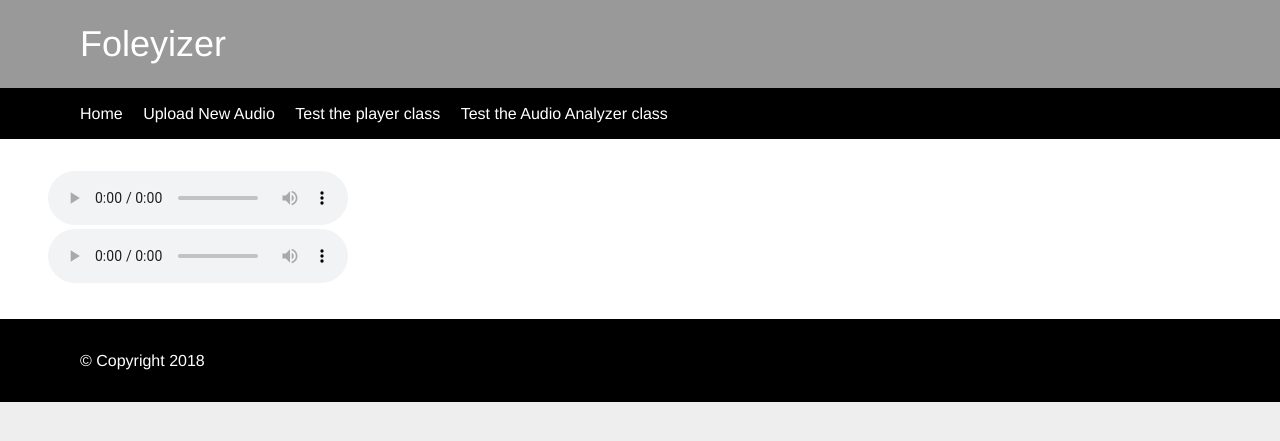
After one commit to Original-heapsters/foleyizer, a Flask app: template app/templates/analysis.html in a window 1280 px wide. The commit adds this page. Shown: the top 441 px of the page. Run offline with Flask 2, Linux system fonts and the light colour scheme; the template is opened without the code that fills it, so the values that code supplies are empty.

Commit message:
test pages in place for python files

```diff
--- a/app/app.py
+++ b/app/app.py
@@ -1,5 +1,6 @@
 import os
 from scripts.player import Player
+from scripts.AudioAnalyzer import AudioAnalyzer
 from flask import Flask,render_template, url_for, flash, request, redirect
 from werkzeug.utils import secure_filename
 
@@ -15,6 +16,7 @@ app.config['LOG_FOLDER'] = LOG_FOLDER
 app.config['WAV_FOLDER'] = WAV_FOLDER
 app.config['SCRIPT_FOLDER'] = SCRIPT_FOLDER
 app.config['PLAYER'] = Player()
+app.config['ANALYZER'] = AudioAnalyzer()
 
 os.system('mkdir -p ' + app.config['LOG_FOLDER'])
 os.system('mkdir -p ' + app.config['UPLOAD_FOLDER'])
@@ -22,7 +24,6 @@ os.system('mkdir -p ' + app.config['UPLOAD_FOLDER'])
 @app.route('/')
 @app.route('/index')
 def index():
-    app.config['PLAYER'].playWav(app.config['WAV_FOLDER'] + '/test.wav')
     return render_template('index.html')
 
 @app.route('/upload', methods=['GET', 'POST'])
@@ -54,6 +55,21 @@ def foleyizing():
         app.config['PLAYER'].playWav(audioFile)
     return render_template('loading.html')
 
+@app.route('/testPlayer')
+def testPlayer():
+    #Do foleyizing then redirect to finish page when complete, will show spectrogram and show foleyized audio player
+    audioFillerDir = os.path.join(app.config['WAV_FOLDER'], 'filler')
+
+    randomFile = app.config['PLAYER'].playRandom(pathToFillerDir=audioFillerDir)
+    return render_template('player.html', random_audio=randomFile)
+
+@app.route('/testAudioAnalyzer')
+def testAudioAnalyzer():
+    #Do foleyizing then redirect to finish page when complete, will show spectrogram and show foleyized audio player
+    original = os.path.join(app.config['WAV_FOLDER'], 'badness.wav')
+    mixed = app.config['ANALYZER'].findDeadAreas(altPath=original, outDir=app.config['WAV_FOLDER'])
+    return render_template('analysis.html', original_audio=original, mixed_audio=mixed)
+
 
 def allowed_file(filename):
     return '.' in filename and filename.rsplit('.', 1)[1].lower() in ALLOWED_EXTENSIONS
--- a/app/scripts/player.py
+++ b/app/scripts/player.py
@@ -20,7 +20,7 @@ class Player:
 
     def playRandom(self, pathToFillerDir=None):
         if pathToFillerDir is not None and pathToFillerDir != '':
-            fillers = self.getListOfFillers()
+            fillers = self.getListOfFillers(pathToFillerDir)
             selectedFile = random.choice(fillers)
             self.playWav(pathToWav=selectedFile)
             return selectedFile
--- /dev/null
+++ b/app/templates/analysis.html
@@ -0,0 +1,12 @@
+{% extends "layout.html" %}
+{% block body %}
+<audio controls>
+  <source src="{{original_audio}}" type="audio/wav">
+Your browser does not support the audio element.
+</audio>
+<br>
+<audio controls>
+  <source src="{{mixed_audio}}" type="audio/wav">
+Your browser does not support the audio element.
+</audio>
+{% endblock %}
--- a/app/templates/layout.html
+++ b/app/templates/layout.html
@@ -15,6 +15,8 @@
         <ul class=nav>
           <li><a href="{{ url_for('index') }}">Home</a></li>
           <li><a href="{{ url_for('upload') }}">Upload New Audio</a></li>
+          <li><a href="{{ url_for('testPlayer') }}">Test the player class</a></li>
+          <li><a href="{{ url_for('testAudioAnalyzer') }}">Test the Audio Analyzer class</a></li>
         </ul>
       </div>
     </div>
```
Also changed, not shown: app/scripts/AudioAnalyzer.py (+8 -5 lines), app/templates/player.html (added, +7 -0 lines).
